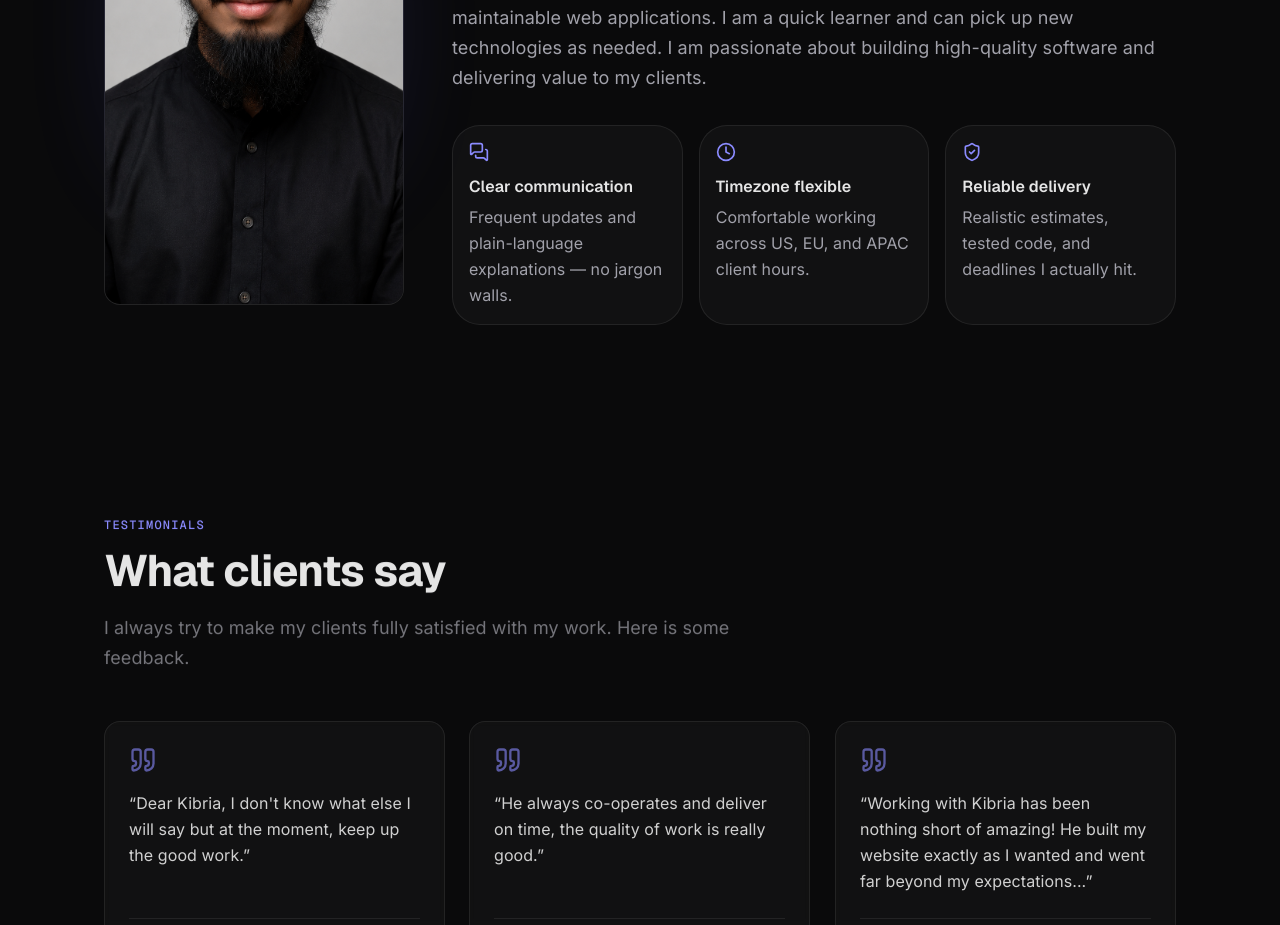
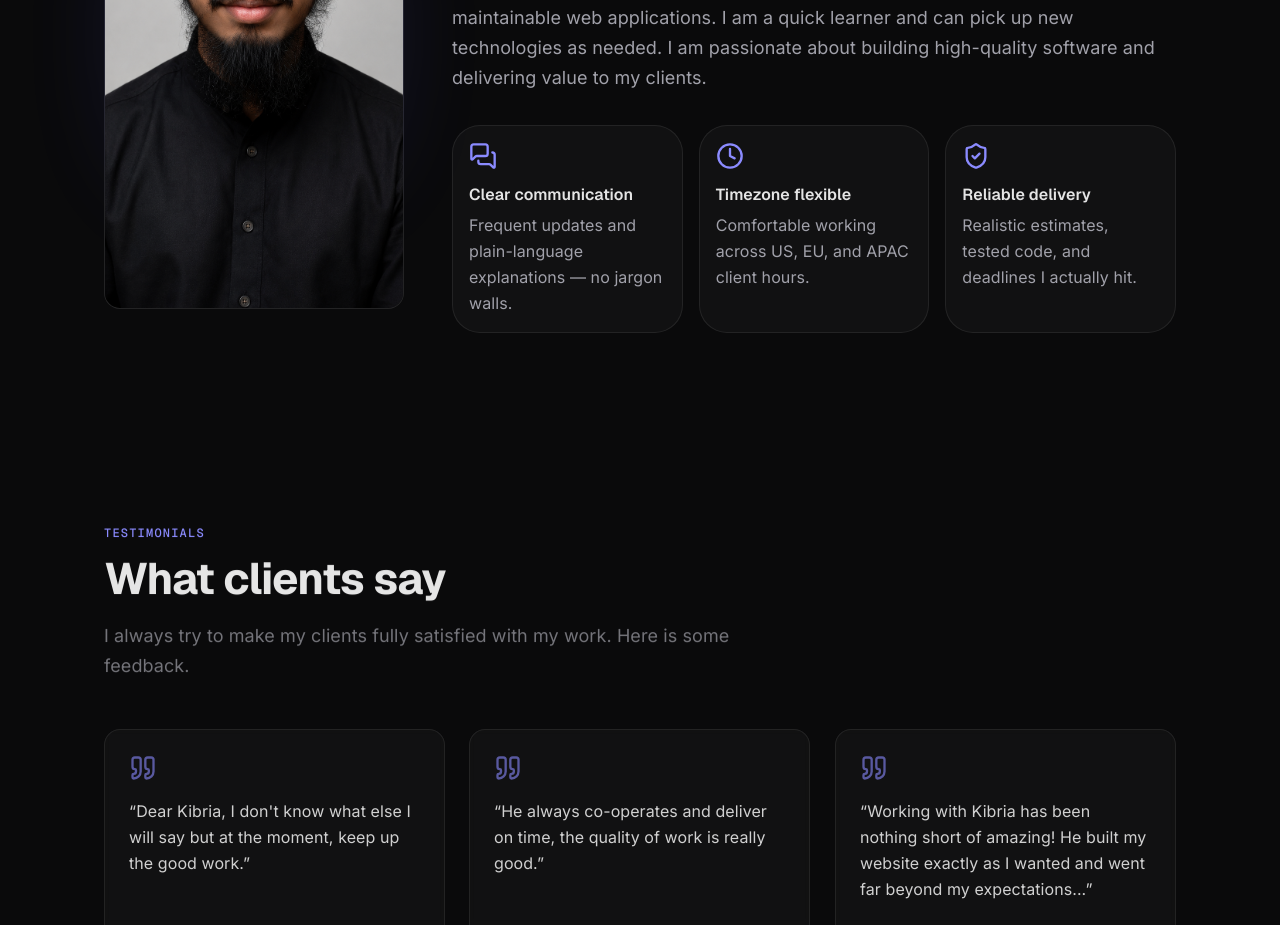
Before and after one commit to kibriahq/portfolio, a Next.js app: page / in a window 1280 px wide. Shown: the part 1900-2825 px from the top of the page. Built offline with nearby package versions, Linux system fonts and the light colour scheme.

Commit message:
fixed about section responsive issues

```diff
--- a/components/About.tsx
+++ b/components/About.tsx
@@ -70,13 +70,13 @@ export default function About() {
             actually read. I have a strong foundation in both frontend and backend technologies, with experience in building scalable and maintainable web applications. I am a quick learner and can pick up new technologies as needed. I am passionate about building high-quality software and delivering value to my clients.
           </p>
 
-          <div className="mt-8 grid grid-cols-1 gap-4 sm:grid-cols-3">
+          <div className="mt-8 grid grid-cols-1 gap-4 sm:grid-cols-3 md:grid-cols-2 lg:grid-cols-3">
             {APPROACH.map((item) => (
               <div
                 key={item.title}
-                className="glass-card rounded-xl border border-border p-4"
+                className="first:col-span-1 md:first:col-span-2 lg:first:col-span-1 glass-card rounded-xl border border-border p-4 flex flex-col items-center text-center sm:items-start sm:text-left"
               >
-                <item.icon className="h-5 w-5 text-primary" />
+                <item.icon className="h-7 w-7 text-primary" />
                 <h3 className="mt-3 font-display text-body-md font-semibold text-foreground">
                   {item.title}
                 </h3>
```
